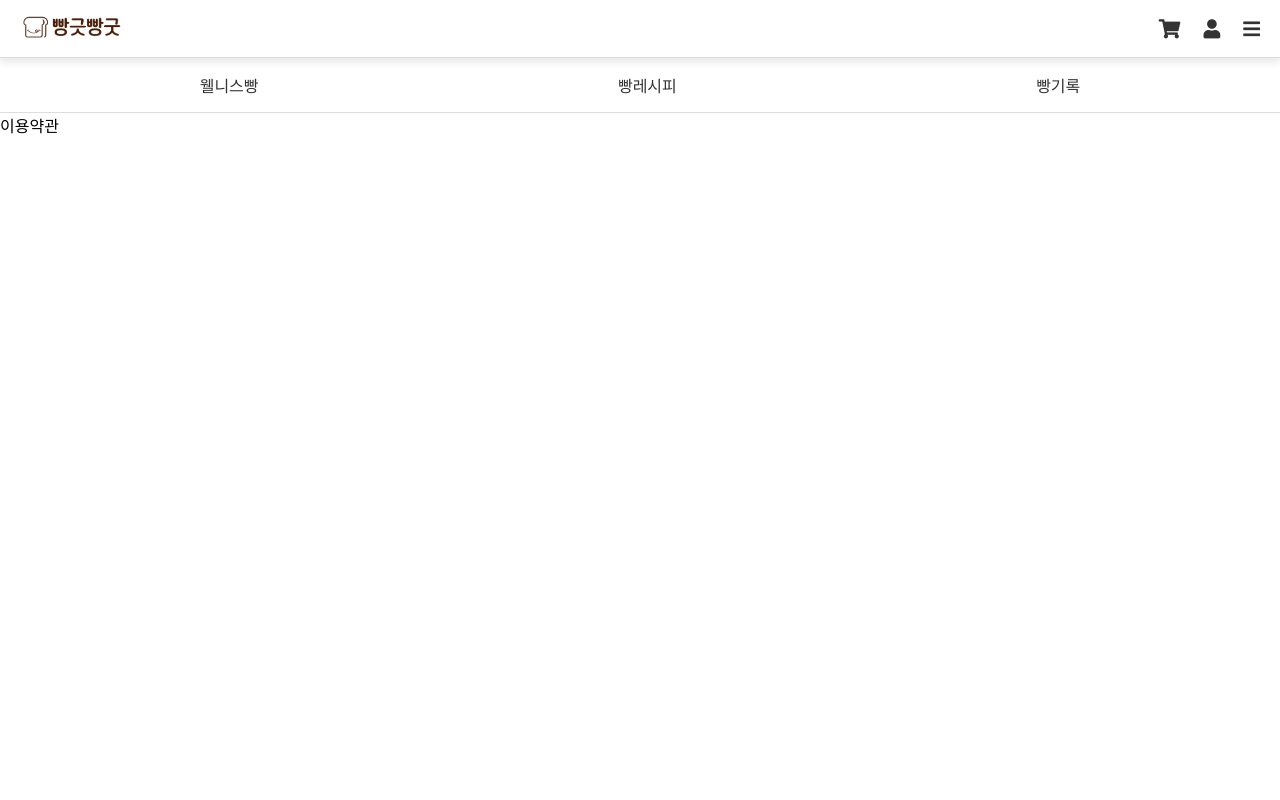
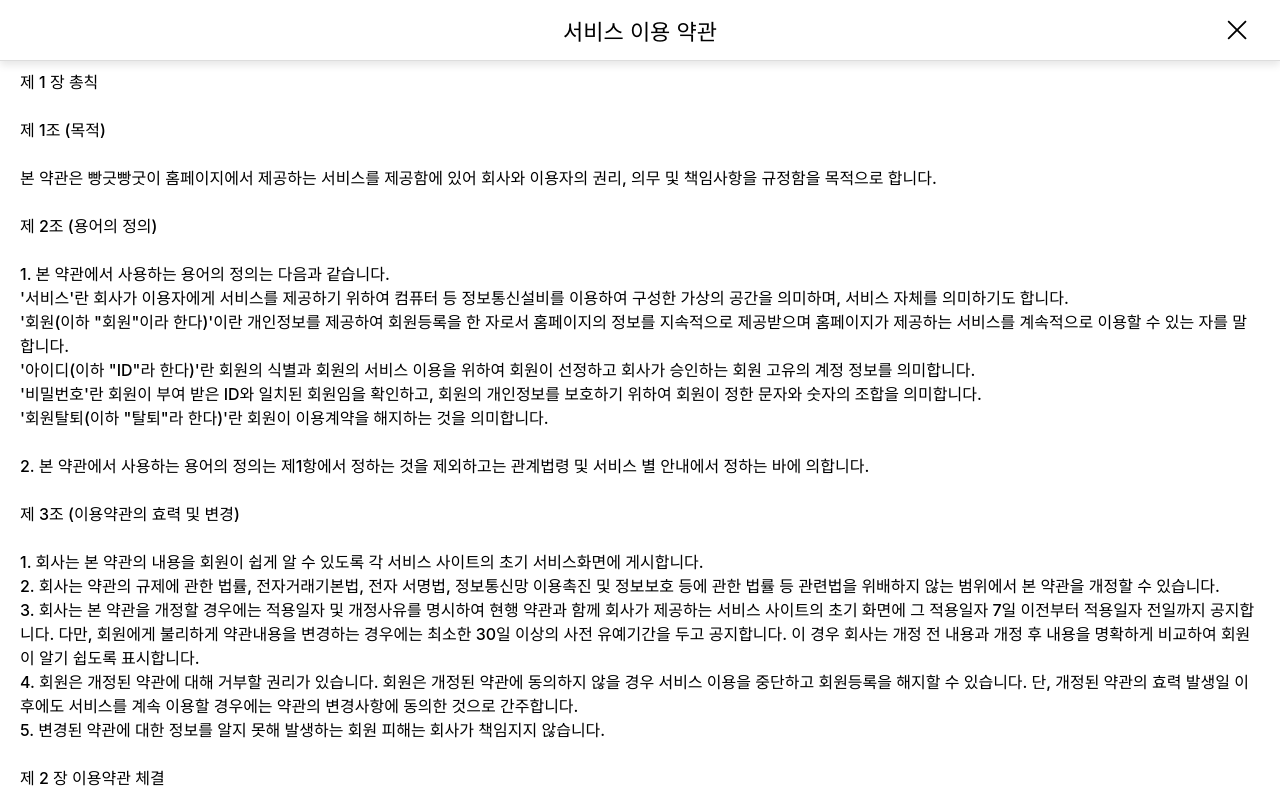
Before and after one commit to Likelion-at-SMWU-12th/DreamPatissier-Client, a React (Create React App) app in the folder dream/: page /of-use in a window 1280 px wide. Shown: the top 800 px of the page. Built offline with nearby package versions, Linux system fonts and the light colour scheme.

Commit message:
[Add] Ofuse.js 완성

```diff
--- a/dream/src/App.js
+++ b/dream/src/App.js
@@ -28,7 +28,8 @@ function App() {
   const hideMenubar =
     location.pathname === "/accounts/login/" ||
     location.pathname === "/accounts/signup/" ||
-    location.pathname === "/accounts/signup-clear";
+    location.pathname === "/accounts/signup-clear" ||
+    location.pathname === "/of-use";
 
   return (
     <>
--- a/dream/src/components/Popup.jsx
+++ b/dream/src/components/Popup.jsx
@@ -63,10 +63,10 @@ const PopupContainer = styled.div`
   max-height: 90%;
 
   overflow-y: auto;
-  -ms-overflow-style: none; /* IE and Edge */
-  scrollbar-width: none; /* Firefox */
+  -ms-overflow-style: none;
+  scrollbar-width: none;
   &::-webkit-scrollbar {
-    display: none; /* Chrome, Safari, Opera */
+    display: none;
   }
 `;
 
--- a/dream/src/pages/accounts/Signup.js
+++ b/dream/src/pages/accounts/Signup.js
@@ -1,6 +1,6 @@
 import React from "react";
 import styled from "styled-components";
-import { useNavigate } from "react-router-dom"; // useNavigate 훅 임포트
+import { useNavigate } from "react-router-dom";
 import Cancel from "../../assets/cancel.svg";
 import SignForm from "../../components/SignForm.jsx";
 
--- a/dream/src/pages/accounts/TermP.js
+++ b/dream/src/pages/accounts/TermP.js
@@ -59,6 +59,6 @@ const TermsWrap = styled.div`
 
 const TermsContent = styled.div`
   font-size: 16px;
-  font-weight: 400;
+  font-weight: 500;
   line-height: 150%;
 `;
--- a/dream/src/pages/accounts/TermS.js
+++ b/dream/src/pages/accounts/TermS.js
@@ -131,6 +131,6 @@ const TermsWrap = styled.div`
 
 const TermsContent = styled.div`
   font-size: 16px;
-  font-weight: 400;
+  font-weight: 500;
   line-height: 150%;
 `;
--- a/dream/src/pages/userpage/OfUse.js
+++ b/dream/src/pages/userpage/OfUse.js
@@ -1,7 +1,180 @@
 import React from "react";
+import styled from "styled-components";
+import Cancel from "../../assets/cancel.svg";
+import { useNavigate } from "react-router-dom";
 
 const OfUse = () => {
-  return <div>이용약관</div>;
+  const navigate = useNavigate();
+
+  const handleCancelClick = () => {
+    navigate("/users");
+  };
+
+  return (
+    <>
+      <Bar>
+        <Title>서비스 이용 약관</Title>
+        <CancelIcon src={Cancel} onClick={handleCancelClick} />
+      </Bar>
+      <TermsWrap>
+        <TermsContent>
+          {" "}
+          제 1 장 총칙 <br />
+          <br />
+          제 1조 (목적)
+          <br />
+          <br />
+          본 약관은 빵긋빵굿이 홈페이지에서 제공하는 서비스를 제공함에 있어
+          회사와 이용자의 권리, 의무 및 책임사항을 규정함을 목적으로 합니다.
+          <br />
+          <br />
+          제 2조 (용어의 정의)
+          <br />
+          <br />
+          1. 본 약관에서 사용하는 용어의 정의는 다음과 같습니다.
+          <br />
+          '서비스'란 회사가 이용자에게 서비스를 제공하기 위하여 컴퓨터 등
+          정보통신설비를 이용하여 구성한 가상의 공간을 의미하며, 서비스 자체를
+          의미하기도 합니다.
+          <br />
+          '회원(이하 "회원"이라 한다)'이란 개인정보를 제공하여 회원등록을 한
+          자로서 홈페이지의 정보를 지속적으로 제공받으며 홈페이지가 제공하는
+          서비스를 계속적으로 이용할 수 있는 자를 말합니다.
+          <br />
+          '아이디(이하 "ID"라 한다)'란 회원의 식별과 회원의 서비스 이용을 위하여
+          회원이 선정하고 회사가 승인하는 회원 고유의 계정 정보를 의미합니다.
+          <br />
+          '비밀번호'란 회원이 부여 받은 ID와 일치된 회원임을 확인하고, 회원의
+          개인정보를 보호하기 위하여 회원이 정한 문자와 숫자의 조합을
+          의미합니다.
+          <br />
+          '회원탈퇴(이하 "탈퇴"라 한다)'란 회원이 이용계약을 해지하는 것을
+          의미합니다.
+          <br />
+          <br />
+          2. 본 약관에서 사용하는 용어의 정의는 제1항에서 정하는 것을 제외하고는
+          관계법령 및 서비스 별 안내에서 정하는 바에 의합니다.
+          <br />
+          <br />
+          제 3조 (이용약관의 효력 및 변경)
+          <br />
+          <br />
+          1. 회사는 본 약관의 내용을 회원이 쉽게 알 수 있도록 각 서비스 사이트의
+          초기 서비스화면에 게시합니다.
+          <br />
+          2. 회사는 약관의 규제에 관한 법률, 전자거래기본법, 전자 서명법,
+          정보통신망 이용촉진 및 정보보호 등에 관한 법률 등 관련법을 위배하지
+          않는 범위에서 본 약관을 개정할 수 있습니다.
+          <br />
+          3. 회사는 본 약관을 개정할 경우에는 적용일자 및 개정사유를 명시하여
+          현행 약관과 함께 회사가 제공하는 서비스 사이트의 초기 화면에 그
+          적용일자 7일 이전부터 적용일자 전일까지 공지합니다. 다만, 회원에게
+          불리하게 약관내용을 변경하는 경우에는 최소한 30일 이상의 사전
+          유예기간을 두고 공지합니다. 이 경우 회사는 개정 전 내용과 개정 후
+          내용을 명확하게 비교하여 회원이 알기 쉽도록 표시합니다.
+          <br />
+          4. 회원은 개정된 약관에 대해 거부할 권리가 있습니다. 회원은 개정된
+          약관에 동의하지 않을 경우 서비스 이용을 중단하고 회원등록을 해지할 수
+          있습니다. 단, 개정된 약관의 효력 발생일 이후에도 서비스를 계속 이용할
+          경우에는 약관의 변경사항에 동의한 것으로 간주합니다.
+          <br />
+          5. 변경된 약관에 대한 정보를 알지 못해 발생하는 회원 피해는 회사가
+          책임지지 않습니다.
+          <br />
+          <br />
+          제 2 장 이용약관 체결
+          <br />
+          <br />
+          제 5조 (이용계약의 성립)
+          <br />
+          <br />
+          1. 이용계약은 회원의 본 이용약관 내용에 대한 동의와 이용신청에 대하여
+          회사의 이용승낙으로 성립합니다.
+          <br />
+          2. 본 이용약관에 대한 동의는 회원등록 당시 본 약관을 읽고 "위 서비스
+          약관에 동의합니다"의 대화 창에 표시를 한 후 등록하기 단추를 누름으로써
+          의사표시를 한 것으로 간주합니다.
+          <br />
+          <br />
+          제 6조 (서비스 이용 신청)
+          <br />
+          <br />
+          1. 회원으로 가입하여 본 서비스를 이용하고자 하는 이용고객은 회사에서
+          요청하는 제반 정보(이름, 메일주소, 연락처, 주소 등)를 제공하여야
+          합니다.
+          <br />
+          2. 타인의 명의(이름 및 메일주소 등)를 도용하여 이용신청을 한 회원의
+          모든 ID는 삭제되며, 관계법령에 따라 처벌을 받을 수 있습니다.
+          <br />
+          3. 만 14세 미만의 아동이 회원으로 가입하기 위해서는 반드시 개인정보의
+          수집 및 이용목적에 대하여 충분히 숙지하고 법정대리인(부모)의 동의를
+          받아야 합니다. 법정대리인의 허락을 받지 않은 14세 미만의 아동에
+          대해서는 회원에서 제외할 수 있습니다.
+          <br />
+          <br />
+          제 7조 (개인정보의 보호 및 사용)
+          <br />
+          <br />
+          1. 회사는 관계법령이 정하는 바에 따라 회원등록정보를 포함한 회원의
+          개인정보를 보호하기 위해 노력합니다. 회원 개인 정보의 보호 및 사용에
+          대해서는 관련법령 및 회사의 개인정보보호정책이 적용됩니다. 단, 회사의
+          공식사이트 이외의 웹에서 링크된 사이트에서는 회사의 개인정보보호정책이
+          적용되지 않습니다. 또한 회사는 회원의 귀책사유로 인해 노출된 정보에
+          대해서 일체의 책임을 지지 않습니다.
+          <br />
+          2. 회사는 이용자에게 제공하는 서비스의 양적, 질적 향상을 위하여
+          이용자의 개인정보를 제휴사에게 제공, 공유할 수 있으며, 이 때에는
+          반드시 이용자의 동의를 받아 필요한 최소한의 정보를 제공, 공유하며
+          누구에게 어떤 목적으로 어떤 정보를 제공, 공유하는지 명시합니다.
+          <br />
+          3. 회원은 원하는 경우 언제든 회사에 제공한 개인정보의 수집과 이용에
+          대한 동의를 철회할 수 있으며, 동의의 철회는 구독해지 회원 탈퇴를 하는
+          것으로 이루어집니다.
+          <br />
+          4. 회사는 수탁자를 통해 개별 이벤트, 행사가 진행될 경우, 해당 이벤트
+          참여 신청 페이지를 통해 명시적으로 개인정보 취급위탁에 대한 회원
+          동의를 받도록 하겠습니다.
+        </TermsContent>
+      </TermsWrap>
+    </>
+  );
 };
 
 export default OfUse;
+
+const Bar = styled.div`
+  font-size: 22px;
+  display: flex;
+  justify-content: center;
+  align-items: center;
+  position: fixed;
+  top: 0;
+  width: 100%;
+  background-color: white;
+  z-index: 1;
+  border-bottom: 1px solid #ddd;
+  box-shadow: 0 4px 8px rgba(0, 0, 0, 0.1);
+  height: 60px;
+`;
+
+const Title = styled.p`
+  margin: 0;
+`;
+
+const CancelIcon = styled.img`
+  position: absolute;
+  right: 27px;
+  height: 30px;
+  cursor: pointer;
+`;
+
+const TermsWrap = styled.div`
+  padding: 20px;
+`;
+
+const TermsContent = styled.div`
+  font-size: 16px;
+  font-weight: 500;
+  line-height: 150%;
+  margin-top: 50px;
+`;
```
